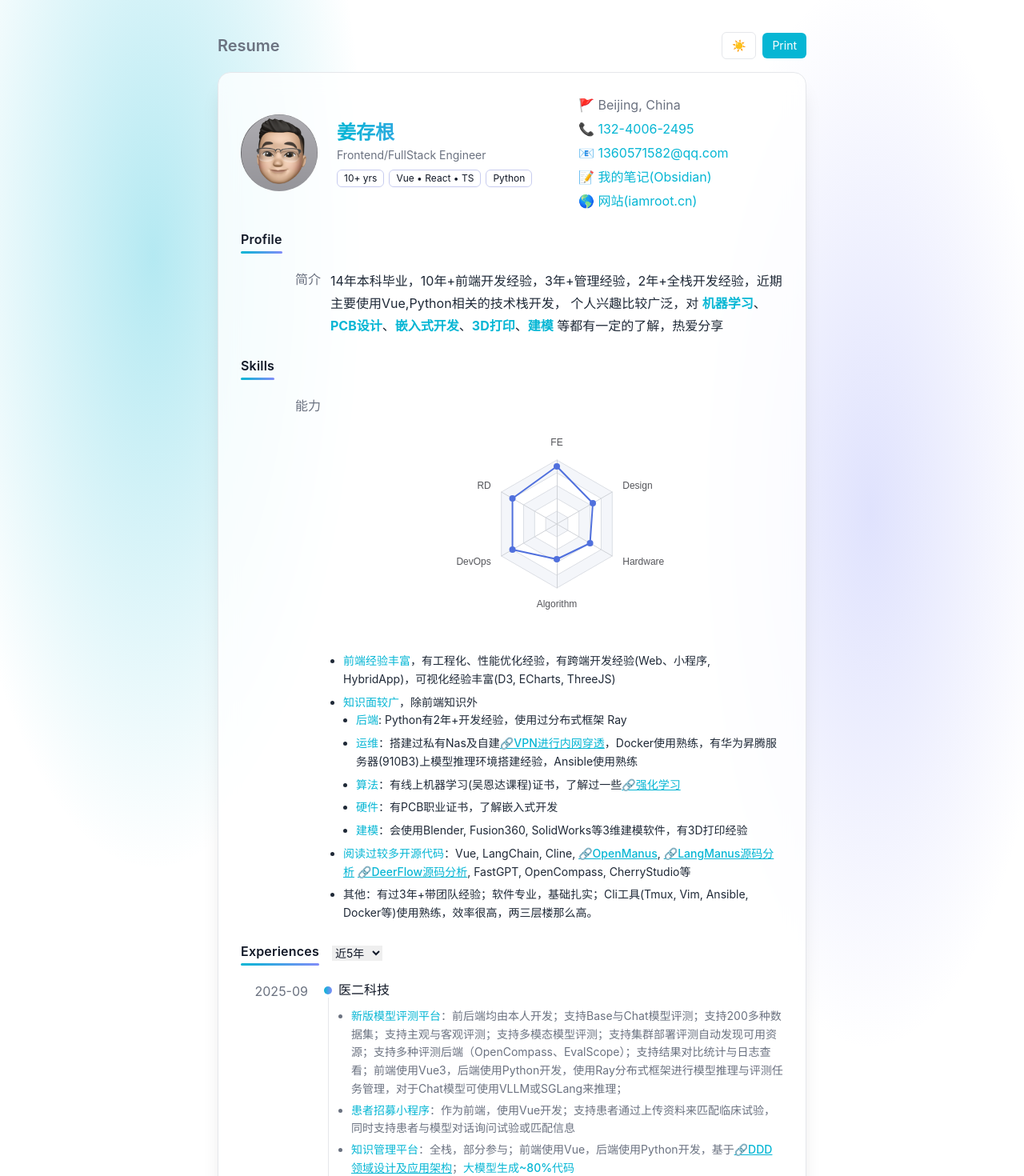
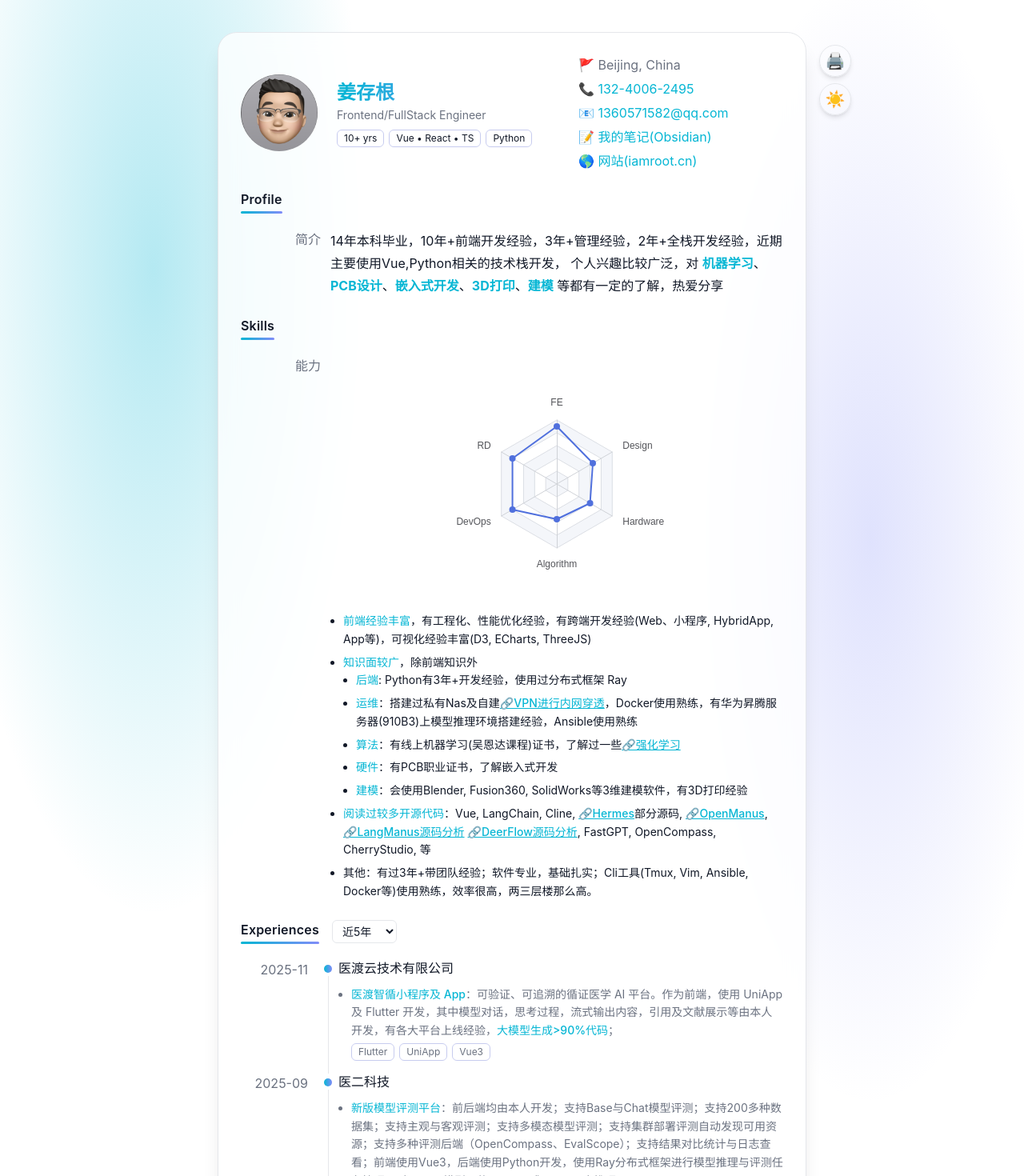
Before and after one commit to cungen/resume, a Vue app: page / in a window 1280 px wide. Shown: the top 1470 px of the page at 80% size. Built offline with nearby package versions, Linux system fonts and the light colour scheme.

Commit message:
feat: update

```diff
--- a/index.html
+++ b/index.html
@@ -4,7 +4,7 @@
     <meta charset="UTF-8" />
     <meta name="viewport" content="width=device-width, initial-scale=1.0" />
     <link rel="icon" href="/favicon.ico" />
-    <title>Resume</title>
+    <title>存根的简历</title>
   </head>
   <body>
     <div id="app"></div>
--- a/src/App.vue
+++ b/src/App.vue
@@ -1,24 +1,25 @@
 <template>
     <div class="min-h-screen bg-[var(--bg)] mesh-bg font-sans">
         <div class="max-w-3xl mx-auto px-4 py-10">
-            <div class="flex items-center justify-between mb-4">
-                <h1 class="text-xl font-semibold text-gray-500">Resume</h1>
-                <div class="flex items-center gap-2 print:hidden">
+            <div class="relative">
+                <div
+                    class="absolute print:hidden z-10 flex flex-col gap-2 top-4 -right-14 max-lg:right-2 max-lg:top-2"
+                >
                     <button
-                        class="px-3 py-1.5 rounded-md border border-[var(--border)] text-sm hover:bg-[var(--card)]"
+                        class="w-10 h-10 rounded-full border border-[var(--border)] bg-[var(--card)]/90 text-base shadow-md hover:scale-105 transition"
+                        @click="printPage"
+                        aria-label="Print resume"
+                    >
+                        <span class="text-xl">🖨️</span>
+                    </button>
+                    <button
+                        class="w-10 h-10 rounded-full border border-[var(--border)] bg-[var(--card)]/90 text-base shadow-md hover:scale-105 transition"
                         @click="toggleDark"
                         aria-label="Toggle dark mode"
                     >
-                        <span v-if="isDark">🌙</span>
-                        <span v-else>☀️</span>
+                        <span v-if="isDark" class="text-xl">🌙</span>
+                        <span v-else class="text-xl">☀️</span>
                     </button>
-                    <button
-                        class="px-3 py-1.5 rounded-md bg-[var(--accent)] text-white text-sm hover:bg-[var(--accent-600)]"
-                        @click="printPage"
-                    >
-                        Print
-                    </button>
-                </div>
                 </div>
                 <div
                     class="card glass shadow-xl print:border-transparent print:shadow-transparent"
@@ -38,6 +39,7 @@
                                 >该简历网址</a
                             >
                         </footer>
+                    </div>
                 </div>
             </div>
         </div>
--- a/src/assets/styles/index.scss
+++ b/src/assets/styles/index.scss
@@ -45,7 +45,7 @@
 
 @layer components {
   .card {
-    @apply border border-[var(--border)] rounded-2xl shadow-md transition;
+    @apply border border-[var(--border)] rounded-3xl shadow-md transition;
     background: color-mix(in srgb, var(--card) 78%, transparent);
   }
 
--- a/src/components/InfoWrapper.vue
+++ b/src/components/InfoWrapper.vue
@@ -9,7 +9,7 @@
             >
                 <slot name="left"></slot>
             </div>
-            <div class="text-gray-800 leading-7 info-wrapper-right">
+            <div class="text-[var(--text)] leading-7 info-wrapper-right">
                 <slot name="right"></slot>
             </div>
         </div>
--- a/src/components/TheCertificate.vue
+++ b/src/components/TheCertificate.vue
@@ -3,17 +3,9 @@
         <template #left>证书</template>
         <template #right>
             <ul>
-                <li>
-                    1. PCB设计职业技术证书 -
-                    <span class="text-sm text-[var(--muted)]">2025</span>
-                </li>
-                <li>
-                    2. Coursera-Stanford online Machine Learning -
-                    <span class="text-sm text-[var(--muted)]">2020</span>
-                </li>
-                <li>
-                    3. CET-4 -
-                    <span class="text-sm text-[var(--muted)]">2012</span>
+                <li v-for="certificate in certificates" :key="certificate.name">
+                    {{ certificate.name }} -
+                    <span class="text-sm text-[var(--muted)]">{{ certificate.year }}</span>
                 </li>
             </ul>
         </template>
@@ -22,4 +14,22 @@
 
 <script setup lang="ts">
 import InfoWrapper from './InfoWrapper.vue'
+const certificates = [
+    {
+        name: '中级软件设计师职业证书',
+        year: '2025',
+    },
+    {
+        name: 'PCB设计职业技术证书',
+        year: '2025',
+    },
+    {
+        name: 'Coursera-Stanford online Machine Learning',
+        year: '2020',
+    },
+    {
+        name: 'CET-4',
+        year: '2012',
+    },
+]
 </script>
--- a/src/components/TheEducation.vue
+++ b/src/components/TheEducation.vue
@@ -2,7 +2,7 @@
     <info-wrapper title="Education">
         <template #left>2010 ~ 2014</template>
         <template #right>
-            <div class="text-gray-800 mb-1">石家庄铁道大学</div>
+            <div class="text-[var(--text)] mb-1">石家庄铁道大学</div>
             <div class="text-sm text-gray-500">本科 · 软件工程专业</div>
         </template>
     </info-wrapper>
--- a/src/components/TheExperiences.vue
+++ b/src/components/TheExperiences.vue
@@ -2,7 +2,10 @@
     <div>
         <div class="title flex items-center gap-4">
             <span>Experiences</span>
-            <select v-model="showYears" class="text-sm">
+            <select
+                v-model="showYears"
+                class="text-sm rounded-md border border-[var(--border)] bg-[var(--card)] text-[var(--text)] px-2 py-1 focus:outline-none focus:ring-2 focus:ring-[var(--accent)]/40"
+            >
                 <option value="5">近5年</option>
                 <option value="10">近10年</option>
                 <option value="100">全部</option>
@@ -23,9 +26,10 @@
                     <span
                         v-for="(p, pIndex) in e.points"
                         :key="pIndex"
-                        class="inline-flex px-2 py-0.5 bg-gray-200 rounded text-xs"
-                        >{{ p }}</span
+                        class="chip"
                     >
+                        {{ p }}
+                    </span>
                 </div>
             </template>
         </timeline-item>
@@ -41,13 +45,22 @@ const parser = new Marked()
 const showYears = ref('5')
 const experiences = [
     {
+        date: '2025-11',
+        company: '医渡云技术有限公司',
+        product: '',
+        description: `
+- **医渡智循小程序及 App**：可验证、可追溯的循证医学 AI 平台。作为前端，使用 UniApp 及 Flutter 开发，其中模型对话，思考过程，流式输出内容，引用及文献展示等由本人开发，有各大平台上线经验，**大模型生成>90%代码**；
+`,
+        points: ['Flutter', 'UniApp', 'Vue3'],
+    },
+    {
         date: '2025-09',
         company: '医二科技',
         product: '',
         description: `
 - **新版模型评测平台**：前后端均由本人开发；支持Base与Chat模型评测；支持200多种数据集；支持主观与客观评测；支持多模态模型评测；支持集群部署评测自动发现可用资源；支持多种评测后端（OpenCompass、EvalScope）；支持结果对比统计与日志查看；前端使用Vue3，后端使用Python开发，使用Ray分布式框架进行模型推理与评测任务管理，对于Chat模型可使用VLLM或SGLang来推理；
 - **患者招募小程序**：作为前端，使用Vue开发；支持患者通过上传资料来匹配临床试验，同时支持患者与模型对话询问试验或匹配信息
-- **知识管理平台**：全栈，部分参与；前端使用Vue，后端使用Python开发，基于[🔗DDD领域设计及应用架构](https://cungen.github.io/notes/Cards/DDD%E9%A2%86%E5%9F%9F%E8%AE%BE%E8%AE%A1%E5%8F%8A%E5%BA%94%E7%94%A8%E6%9E%B6%E6%9E%84)；**大模型生成~80%代码**
+- **知识管理平台**：全栈，部分参与；前端使用Vue，后端使用Python开发，基于[🔗DDD领域设计及应用架构](https://cungen.github.io/notes/cards/ddd%E9%A2%86%E5%9F%9F%E8%AE%BE%E8%AE%A1%E5%8F%8A%E5%BA%94%E7%94%A8%E6%9E%B6%E6%9E%84)；**大模型生成~80%代码**
 `,
         points: ['Python', 'Ray', 'Vue3'],
     },
--- a/src/components/TheSkills.vue
+++ b/src/components/TheSkills.vue
@@ -43,14 +43,14 @@ const highlightKeywords = (text: string) => {
 const skillMarkdown = marked.parse(
     highlightKeywords(
         `
-- **前端经验丰富**，有工程化、性能优化经验，有跨端开发经验(Web、小程序, HybridApp)，可视化经验丰富(D3, ECharts, ThreeJS)
+- **前端经验丰富**，有工程化、性能优化经验，有跨端开发经验(Web、小程序, HybridApp, App等)，可视化经验丰富(D3, ECharts, ThreeJS)
 - **知识面较广**，除前端知识外
-  - **后端**: Python有2年+开发经验，使用过分布式框架 Ray
+  - **后端**: Python有3年+开发经验，使用过分布式框架 Ray
   - **运维**：搭建过私有Nas及自建[🔗VPN进行内网穿透](https://iamroot.cn/tailscalezu-wang-shen-qi/)，Docker使用熟练，有华为昇腾服务器(910B3)上模型推理环境搭建经验，Ansible使用熟练
-  - **算法**：有线上机器学习(吴恩达课程)证书，了解过一些[🔗强化学习](https://cungen.github.io/notes/Cards/%E3%80%8CRL%E3%80%8D%E5%AD%A6%E4%B9%A0%E7%AC%94%E8%AE%B0)
+  - **算法**：有线上机器学习(吴恩达课程)证书，了解过一些[🔗强化学习](https://cungen.github.io/notes/cards/%E3%80%8Crl%E3%80%8D%E5%AD%A6%E4%B9%A0%E7%AC%94%E8%AE%B0)
   - **硬件**：有PCB职业证书，了解嵌入式开发
   - **建模**：会使用Blender, Fusion360, SolidWorks等3维建模软件，有3D打印经验
-- **阅读过较多开源代码**：Vue, LangChain, Cline, [🔗OpenManus](https://cungen.github.io/notes/Cards/LangManus%E6%BA%90%E7%A0%81%E5%88%86%E6%9E%90), [🔗LangManus源码分析](https://cungen.github.io/notes/Cards/LangManus%E6%BA%90%E7%A0%81%E5%88%86%E6%9E%90) [🔗DeerFlow源码分析](https://cungen.github.io/notes/Cards/DeerFlow%E6%BA%90%E7%A0%81%E5%88%86%E6%9E%90), FastGPT, OpenCompass, CherryStudio等
+- **阅读过较多开源代码**：Vue, LangChain, Cline, [🔗Hermes](https://github.com/NousResearch/hermes-agent)部分源码, [🔗OpenManus](https://cungen.github.io/notes/cards/langmanus%E6%BA%90%E7%A0%81%E5%88%86%E6%9E%90), [🔗LangManus源码分析](https://cungen.github.io/notes/cards/langmanus%E6%BA%90%E7%A0%81%E5%88%86%E6%9E%90) [🔗DeerFlow源码分析](https://cungen.github.io/notes/cards/deerflow%E6%BA%90%E7%A0%81%E5%88%86%E6%9E%90), FastGPT, OpenCompass, CherryStudio, 等
 - 其他：有过3年+带团队经验；软件专业，基础扎实；Cli工具(Tmux, Vim, Ansible, Docker等)使用熟练，效率很高，两三层楼那么高。
 `.trim(),
     ),
```
Lines whose indentation alone changed are shown as unchanged.
